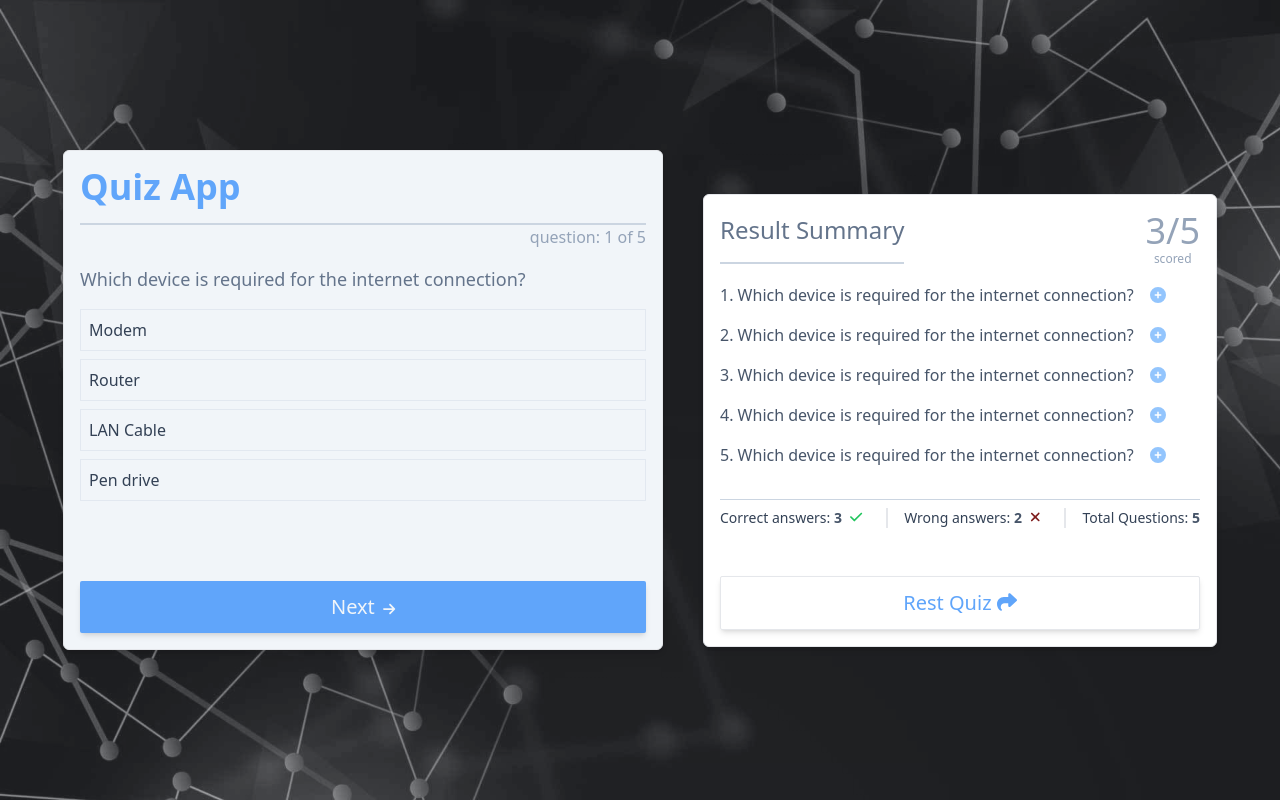
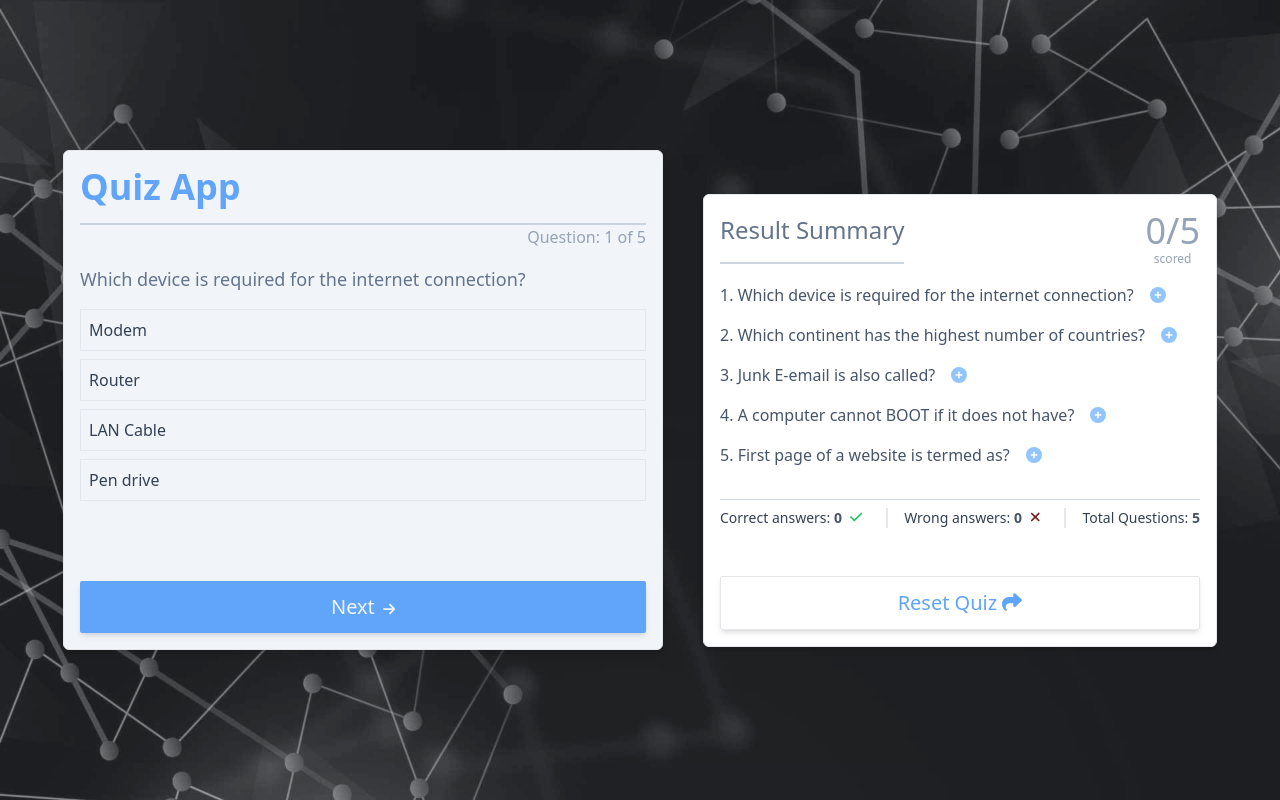
Before and after one commit to PaulDeveloper73/quiz, a React (Vite) app: page / in a window 1280 px wide. Built offline with nearby package versions, Linux system fonts and the light colour scheme.

Commit message:
Actived the logic of the quiz

```diff
--- a/src/components/Dashboard.jsx
+++ b/src/components/Dashboard.jsx
@@ -9,68 +9,74 @@ import {
 } from "@fortawesome/free-solid-svg-icons";
 import { useState } from "react";
 import QuestionCard from "./QuestionCard";
+
 const Dashboard = () => {
   const totalQuestion = data.length;
   const [activeQn, setActiveQn] = useState(0);
   const [status, setStatus] = useState(false);
-  const totaAnsweredQuestions = data.filter((d) => d.answered === false);
-  const activeQuestion = data[activeQn];
-  const correctAnswerClass = "border border-green-300";
-  const wrongAnswerClass = "border border-red-300";
+  const [questions, setQuestions] = useState(data);
+
   const sleep = async () => {
     return new Promise((resolve) => setTimeout(resolve, 1000));
   };
-  const handleAnswer = (answer, i) => {
-    console.log(i);
 
-    const activeQn = [activeQuestion].find((c) => c.answer === answer);
-    if (activeQn) {
-      console.log("Corect answer");
-    } else {
-      console.log("wrong answer");
+  const handleAnswer = (answer) => {
+    let updatedQuestions = questions.map((qn) => {
+      if (qn.id === activeQn + 1) {
+        return {
+          ...qn,
+          answered: true,
+          userAnswer: answer,
+          isCorrect: qn.answer === answer,
+        };
       }
+      return qn;
+    });
+    setQuestions(updatedQuestions);
+    console.log(updatedQuestions);
   };
+
   const handleNextQuestion = async () => {
     setStatus(true);
-    if (activeQn < totalQuestion) {
+    if (activeQn < totalQuestion - 1) {
       await sleep(1000);
       setStatus(false);
       setActiveQn(activeQn + 1);
     }
   };
+
   return (
     <>
-      <section className="flex flex-col items-center justify-center min-h-screen space-y-10 gap-x-10 lg:flex-row bg-slate-100 bg-opacity-10 ">
-        <div className="p-4 border rounded-md shadow-md bg-slate-100 min-w-[320px]  lg:min-w-[600px]">
+      <section className="flex flex-col items-center justify-center min-h-screen space-y-10 gap-x-10 lg:flex-row bg-slate-100 bg-opacity-10">
+        <div className="p-4 border rounded-md shadow-md bg-slate-100 min-w-[320px] lg:min-w-[600px]">
           <h1 className="pb-4 text-4xl font-semibold text-blue-400 border-b-2 border-slate-300">
             Quiz App
           </h1>
           <section className="space-x-20">
             <span className="float-right text-slate-400 font-extralight">
-              question: {activeQn + 1} of {totalQuestion}
+              Question: {activeQn + 1} of {totalQuestion}
             </span>
           </section>
           <section>
-            {[activeQuestion].map((qn) => {
-              return (
+            {questions
+              .filter((qn) => qn.id === activeQn + 1)
+              .map((qn) => (
                 <QuestionCard key={qn.id} qn={qn} handleAnswer={handleAnswer} />
-              );
-            })}
+              ))}
             <div className="pt-20">
               <button
                 type="button"
                 onClick={handleNextQuestion}
                 className={
                   activeQn === totalQuestion - 1
-                    ? "w-full py-3 text-xl bg-slate-300 border-none rounded-sm shadow-md outline-none text-slate-100  hover:cursor-none "
+                    ? "w-full py-3 text-xl bg-slate-300 border-none rounded-sm shadow-md outline-none text-slate-100 hover:cursor-none"
                     : "w-full py-3 text-xl bg-blue-400 border-none rounded-sm shadow-md outline-none text-slate-100 hover:ring-1 hover:ring-offset-4 hover:ring-blue-400 hover:cursor-pointer hover:bg-blue-500"
                 }
                 disabled={activeQn === totalQuestion - 1}
               >
                 {status ? "Loading" : "Next"}
-
                 {!status && (
-                  <span className=" ps-2">
+                  <span className="ps-2">
                     <FontAwesomeIcon
                       icon={faArrowRight}
                       className="text-sm font-light"
@@ -81,14 +87,14 @@ const Dashboard = () => {
             </div>
           </section>
         </div>
-        <div className="p-4 bg-white border rounded-md shadow-md ">
+        <div className="p-4 bg-white border rounded-md shadow-md">
           <div className="flex items-center justify-between">
             <h4 className="pb-4 text-2xl font-light border-b-2 text-slate-500 border-slate-300">
               Result Summary
             </h4>
             <div className="flex flex-col items-center justify-center">
               <span className="text-4xl font-light text-slate-400">
-                3/{totalQuestion}
+                {questions.filter((qn) => qn.answered).length}/{totalQuestion}
               </span>
               <span className="text-xs text-slate-400 font-extralight">
                 scored
@@ -97,190 +103,40 @@ const Dashboard = () => {
           </div>
           <section>
             <div className="overflow-y-scroll max-h-52">
-              <div>
+              {questions.map((qn) => (
+                <div key={qn.id}>
                   <div className="flex items-center justify-start pt-4 gap-x-4">
                     <h5 className="font-light text-slate-600 text-md">
-                    1. Which device is required for the internet connection?
+                      {qn.id}. {qn.question}
                     </h5>
                     <span>
                       <FontAwesomeIcon
-                      icon={faPlusCircle}
-                      className="text-blue-300"
+                        icon={
+                          qn.isCorrect
+                            ? faCheck
+                            : qn.answered
+                            ? faClose
+                            : faPlusCircle
+                        }
+                        className={
+                          qn.isCorrect
+                            ? "text-green-500"
+                            : qn.answered
+                            ? "text-red-900"
+                            : "text-blue-300"
+                        }
                       />
                     </span>
                   </div>
-                {/* <p className="flex flex-col pt-2">
-                  <span className="text-sm font-light text-slate-700">
-                    Correct answer:{" "}
-                    <span className="text-sm text-slate-400">
-                      modem
-                      <FontAwesomeIcon
-                        icon={faCheck}
-                        className="text-green-500 ps-2"
-                      />
-                    </span>
-                  </span>
-                  <span className="text-sm font-light text-slate-700">
-                    You selected:{" "}
-                    <span className="text-sm text-slate-400">
-                      modem
-                      <FontAwesomeIcon
-                        icon={faClose}
-                        className="text-red-900 ps-2"
-                      />
-                    </span>
-                  </span>
-                </p> */}
                 </div>
-              <div>
-                <div className="flex items-center justify-start pt-4 gap-x-4">
-                  <h5 className="font-light text-slate-600 text-md">
-                    2. Which device is required for the internet connection?
-                  </h5>
-                  <span>
-                    <FontAwesomeIcon
-                      icon={faPlusCircle}
-                      className="text-blue-300"
-                    />
-                  </span>
+              ))}
             </div>
-                {/* <p className="flex flex-col pt-2">
-                  <span className="text-sm font-light text-slate-700">
-                    Correct answer:{" "}
-                    <span className="text-sm text-slate-400">
-                      modem
-                      <FontAwesomeIcon
-                        icon={faCheck}
-                        className="text-green-500 ps-2"
-                      />
-                    </span>
-                  </span>
-                  <span className="text-sm font-light text-slate-700">
-                    You selected:{" "}
-                    <span className="text-sm text-slate-400">
-                      modem
-                      <FontAwesomeIcon
-                        icon={faClose}
-                        className="text-red-900 ps-2"
-                      />
-                    </span>
-                  </span>
-                </p> */}
-              </div>
-              <div>
-                <div className="flex items-center justify-start pt-4 gap-x-4">
-                  <h5 className="font-light text-slate-600 text-md">
-                    3. Which device is required for the internet connection?
-                  </h5>
-                  <span>
-                    <FontAwesomeIcon
-                      icon={faPlusCircle}
-                      className="text-blue-300"
-                    />
-                  </span>
-                </div>
-                {/* <p className="flex flex-col pt-2">
-                  <span className="text-sm font-light text-slate-700">
-                    Correct answer:{" "}
-                    <span className="text-sm text-slate-400">
-                      modem
-                      <FontAwesomeIcon
-                        icon={faCheck}
-                        className="text-green-500 ps-2"
-                      />
-                    </span>
-                  </span>
-                  <span className="text-sm font-light text-slate-700">
-                    You selected:{" "}
-                    <span className="text-sm text-slate-400">
-                      modem
-                      <FontAwesomeIcon
-                        icon={faClose}
-                        className="text-red-900 ps-2"
-                      />
-                    </span>
-                  </span>
-                </p> */}
-              </div>
-              <div>
-                <div className="flex items-center justify-start pt-4 gap-x-4">
-                  <h5 className="font-light text-slate-600 text-md">
-                    4. Which device is required for the internet connection?
-                  </h5>
-                  <span>
-                    <FontAwesomeIcon
-                      icon={faPlusCircle}
-                      className="text-blue-300"
-                    />
-                  </span>
-                </div>
-                {/* <p className="flex flex-col pt-2">
-                  <span className="text-sm font-light text-slate-700">
-                    Correct answer:{" "}
-                    <span className="text-sm text-slate-400">
-                      modem
-                      <FontAwesomeIcon
-                        icon={faCheck}
-                        className="text-green-500 ps-2"
-                      />
-                    </span>
-                  </span>
-                  <span className="text-sm font-light text-slate-700">
-                    You selected:{" "}
-                    <span className="text-sm text-slate-400">
-                      modem
-                      <FontAwesomeIcon
-                        icon={faClose}
-                        className="text-red-900 ps-2"
-                      />
-                    </span>
-                  </span>
-                </p> */}
-              </div>
-
-              <div>
-                <div className="flex items-center justify-start pt-4 gap-x-4">
-                  <h5 className="font-light text-slate-600 text-md">
-                    5. Which device is required for the internet connection?
-                  </h5>
-                  <span>
-                    <FontAwesomeIcon
-                      icon={faPlusCircle}
-                      className="text-blue-300"
-                    />
-                  </span>
-                </div>
-                {/* <p className="flex flex-col pt-2">
-                  <span className="text-sm font-light text-slate-700">
-                    Correct answer:{" "}
-                    <span className="text-sm text-slate-400">
-                      modem
-                      <FontAwesomeIcon
-                        icon={faCheck}
-                        className="text-green-500 ps-2"
-                      />
-                    </span>
-                  </span>
-                  <span className="text-sm font-light text-slate-700">
-                    You selected:{" "}
-                    <span className="text-sm text-slate-400">
-                      modem
-                      <FontAwesomeIcon
-                        icon={faClose}
-                        className="text-red-900 ps-2"
-                      />
-                    </span>
-                  </span>
-                </p> */}
-              </div>
-            </div>
-            {/* Summary */}
             <div className="mt-8 border-t border-slate-300">
               <p className="flex flex-wrap py-2 divide-x-2 gap-x-6">
                 <span className="text-sm font-medium text-slate-700">
                   Correct answers:{" "}
                   <span className="text-sm font-bold text-slate-600">
-                    3
+                    {questions.filter((qn) => qn.isCorrect).length}
                     <FontAwesomeIcon
                       icon={faCheck}
                       className="text-green-500 ps-2"
@@ -290,7 +146,10 @@ const Dashboard = () => {
                 <span className="text-sm font-medium text-slate-700 ps-4">
                   Wrong answers:{" "}
                   <span className="text-sm font-bold text-slate-600">
-                    2
+                    {
+                      questions.filter((qn) => !qn.isCorrect && qn.answered)
+                        .length
+                    }
                     <FontAwesomeIcon
                       icon={faClose}
                       className="text-red-900 ps-2"
@@ -309,7 +168,7 @@ const Dashboard = () => {
                   type="button"
                   className="w-full py-3 text-xl text-blue-400 border rounded-sm shadow-md outline-none hover:ring-1 hover:text-slate-100 hover:ring-offset-4 hover:ring-blue-400 hover:cursor-pointer hover:bg-blue-500"
                 >
-                  Rest Quiz{" "}
+                  Reset Quiz{" "}
                   <span>
                     <FontAwesomeIcon icon={faShare} />
                   </span>
```
Also changed, not shown: src/components/QuestionCard.jsx (+34 -15 lines), src/components/Questions.jsx (+10 -5 lines). Lines whose indentation alone changed are shown as unchanged.
